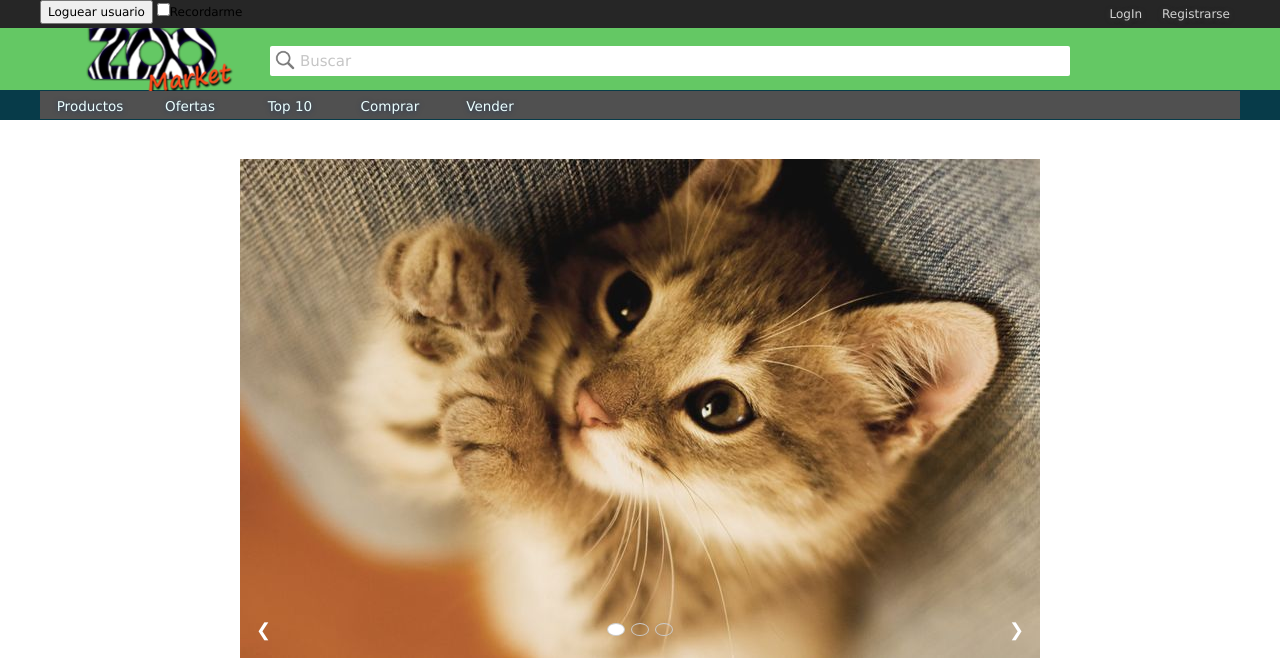
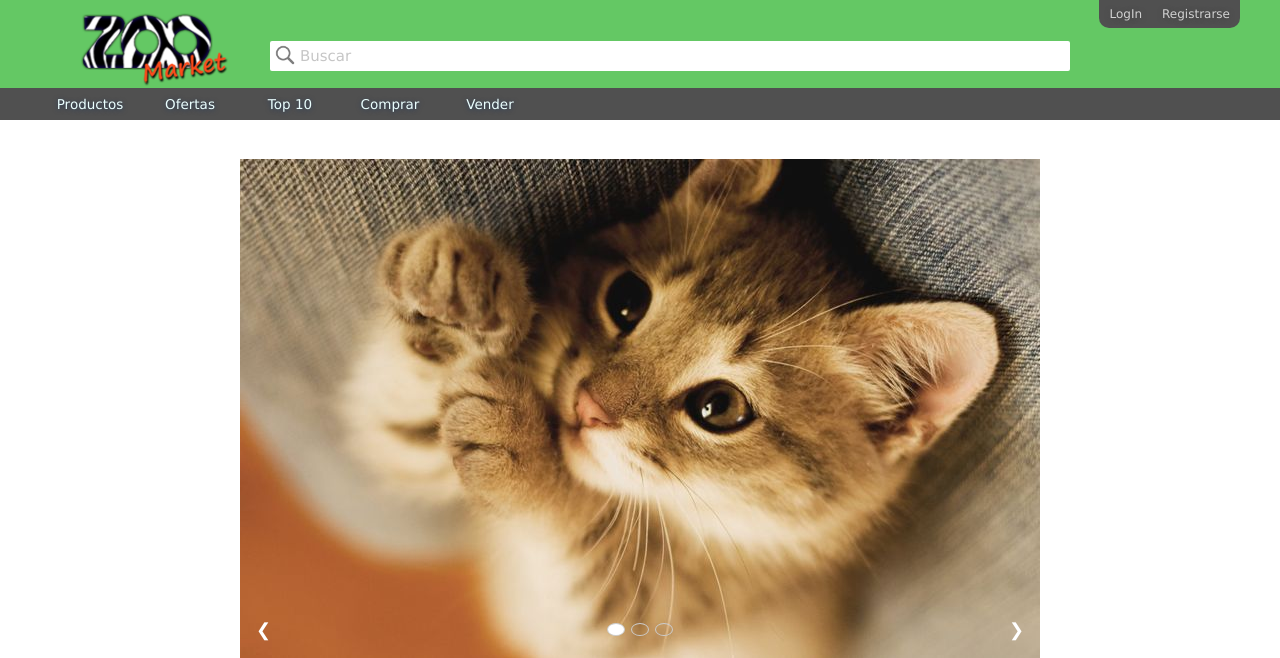
Before and after one commit to infoleod/00_Proyecto_final, a PHP site: page /index.php in a window 1280 px wide. Shown: the top 658 px of the page. Run offline with PHP 8.4, Linux system fonts and the light colour scheme.

Commit message:
Sprint 2 Pre entrega.

```diff
--- a/css/styles.css
+++ b/css/styles.css
@@ -107,12 +107,12 @@ ul,ol,li,li a , .header-div-login a {
   height: 100vh;
   display: none;
   z-index: 100;
-  background-color: rgb(80, 80, 80);
+  /*background-color: rgb(80, 80, 80);*/
 }
 .header-div-menu-lista-principal , .header-div-menu-lista-secundario {
   display: none;
   z-index: 100;
-  background-color: rgba(0, 0, 0, 0.8);
+  background-color: rgba(10, 10, 10, 1);
 }
 .header-div-menu-icon-li:hover > .header-div-menu-lista {
   display: block;
@@ -798,8 +798,8 @@ ul,ol,li,li a , .header-div-login a {
    /* -- INICIO Logo -- */
    .header-div-logo {
      width: 130px;
-     left: 35px;
-     top: 21px;
+     left: 30px;
+     top: 10px;
      z-index: 40;
      height: auto;
    }
@@ -903,11 +903,11 @@ ul,ol,li,li a , .header-div-login a {
 
    /* -- INICIO - Menu -- */
    .header-div-menu {
-     height: 30px;
+     height: 32px;
      width: 100%;
      left: 0;
      top: auto;
-     background-color: rgb(7, 59, 73);
+     background-color: rgb(80, 80, 80);
      bottom: 0;
    }
    .header-div-menu-lista {
@@ -975,9 +975,7 @@ ul,ol,li,li a , .header-div-login a {
      border-bottom: none;
      padding: 5px;
    }
-   .header-div-menu-icon-li:hover , .header-div-menu-lista:hover  {
-    background-color: transparent;
-   }
+
 
 
 
@@ -1005,7 +1003,7 @@ ul,ol,li,li a , .header-div-login a {
      width: 100%;
      font-size: 0.8em;
      right: 0;
-     background-color: rgb(38, 38, 38);
+     /*background-color: rgb(38, 38, 38);*/
      top: 0;
      z-index: 100;
    }
@@ -1019,6 +1017,7 @@ ul,ol,li,li a , .header-div-login a {
      color: rgba(240, 240, 240,1);
      border-radius: 3px;
      overflow: hidden;
+     border-radius: 0 0 10px 10px;
    }
    .header-div-login-links-logoff input{
      border: none;
@@ -1043,13 +1042,12 @@ ul,ol,li,li a , .header-div-login a {
    .borrar-solo-pruebas {
      float: left;
    }
-
-
-
-
-
-
-
+   .header-div-login-links {
+     background-color: rgb(80,80,80);
+     position: absolute;
+     right: 0;
+     border-radius: 0 0 10px 10px;
+   }
 
 
 
@@ -1369,7 +1367,7 @@ ul,ol,li,li a , .header-div-login a {
     width: calc(100% - 350px);
     max-width: 800px;
     left: 230px;
-    top: 45px;
+    top: 40px;
   }
   /* -- FIN - Barra de busqueda -- */
 
--- a/header.php
+++ b/header.php
@@ -5,24 +5,24 @@
   if ($_POST) {
     // - BORRAR - BORRAR - BORRAR - BORRAR - BORRAR - BORRAR - BORRAR - BORRAR - BORRAR - BORRAR
     // - BORRAR - BORRAR - BORRAR - BORRAR - BORRAR - BORRAR - BORRAR - BORRAR - BORRAR - BORRAR
-    $recordarme = false;
-    if (isset($_POST["recordarme"])) {
-      $recordarme = true;
-    };
-
-    if (isset($_POST["logIn"])) {
-      $usuarioForzado = "framlopez";
-      $arrayUsuario = buscarYdevolverUsuario($usuarioForzado);
-
-      // var_dump($arrayUsuario);exit;
-
-      if ($arrayUsuario) {
-        // Si el usuario quieren que lo recuerden guardamos las cookies
-        $usuario = loguearUsuarioCookies($arrayUsuario,$recordarme);
-
-        header("Location:index.php");exit;
-      };
-    };
+    // $recordarme = false;
+    // if (isset($_POST["recordarme"])) {
+    //   $recordarme = true;
+    // };
+    //
+    // if (isset($_POST["logIn"])) {
+    //   $usuarioForzado = "framlopez";
+    //   $arrayUsuario = buscarYdevolverUsuario($usuarioForzado);
+    //
+    //   // var_dump($arrayUsuario);exit;
+    //
+    //   if ($arrayUsuario) {
+    //     // Si el usuario quieren que lo recuerden guardamos las cookies
+    //     $usuario = loguearUsuarioCookies($arrayUsuario,$recordarme);
+    //
+    //     header("Location:index.php");exit;
+    //   };
+    // };
     // - BORRAR - BORRAR - BORRAR - BORRAR - BORRAR - BORRAR - BORRAR - BORRAR - BORRAR - BORRAR
     // - BORRAR - BORRAR - BORRAR - BORRAR - BORRAR - BORRAR - BORRAR - BORRAR - BORRAR - BORRAR
 
@@ -104,10 +104,10 @@
               <a href="#"><?=$usuarioLogueado?></a>
             </div>
           <?PHP } else { ?>
-            <form class="borrar-solo-pruebas" action="index.php" method="post">
+            <!-- <form class="borrar-solo-pruebas" action="index.php" method="post">
               <input type="submit" name="logIn" value="Loguear usuario">
               <input type="checkbox" name="recordarme" value="true">Recordarme
-            </form>
+            </form> -->
             <div class="header-div-login-links">
               <a href="formulario.php">Registrarse</a>
               <a href="login.php">LogIn</a>
```
